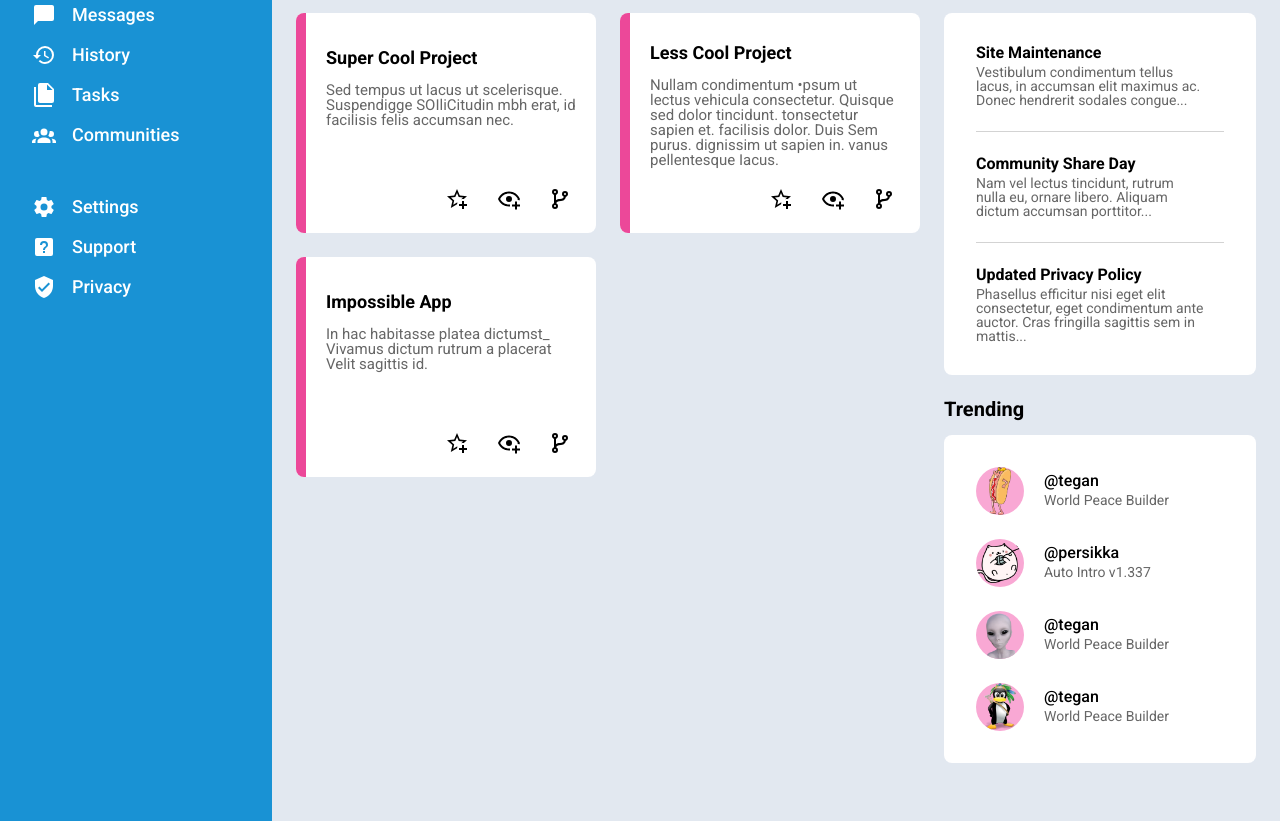
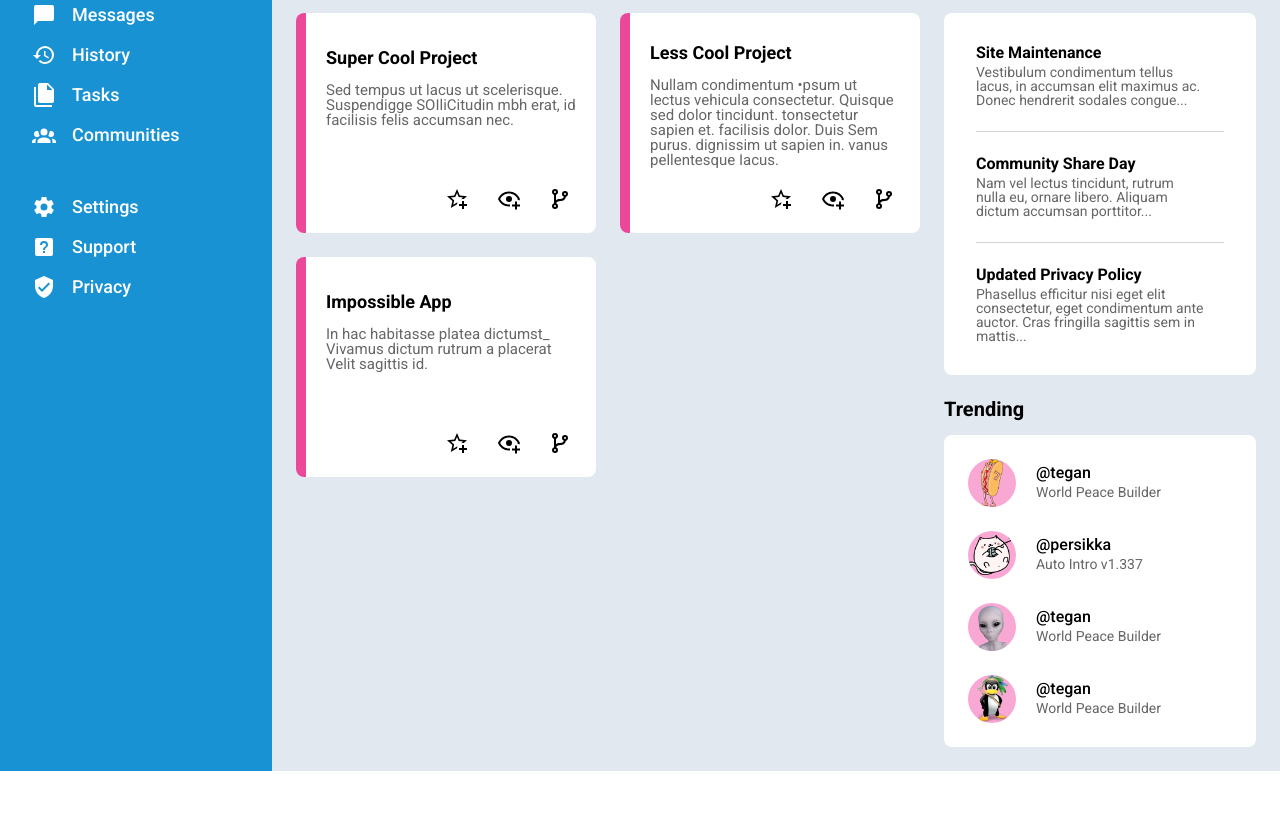
Before and after one commit to nukmuk/admin-dashboard, a plain HTML site: page index.html in a window 1280 px wide. Shown: the part 191-1012 px from the top of the page. After the commit the page ends 962 px from the top, so only its background shows below. Drawn offline with Linux system fonts and the light colour scheme.

```diff
--- a/style.css
+++ b/style.css
@@ -188,7 +188,7 @@
 	grid-area: 2 / 2 / 3 / 3;
 
     display: grid;
-    grid-template: 1fr 1fr / 2fr 1fr; /* edit this */
+    grid-template: min-content 1fr / 2fr 1fr; /* edit this */
     gap: 24px;
     padding: 24px;
 }
@@ -298,7 +298,7 @@
 }
 
 .trending > .card {
-    padding: 32px;
+    padding: 24px;
     gap: 24px;
 }
 
```
